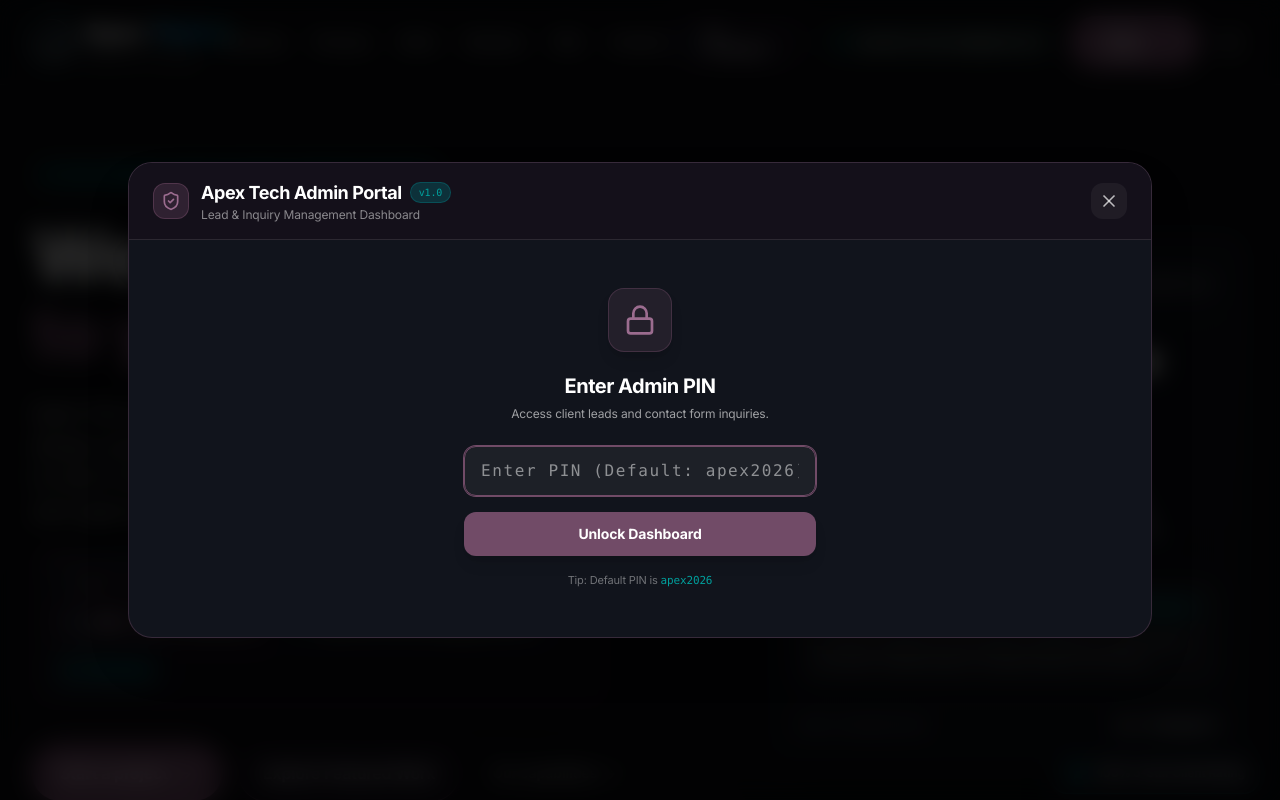
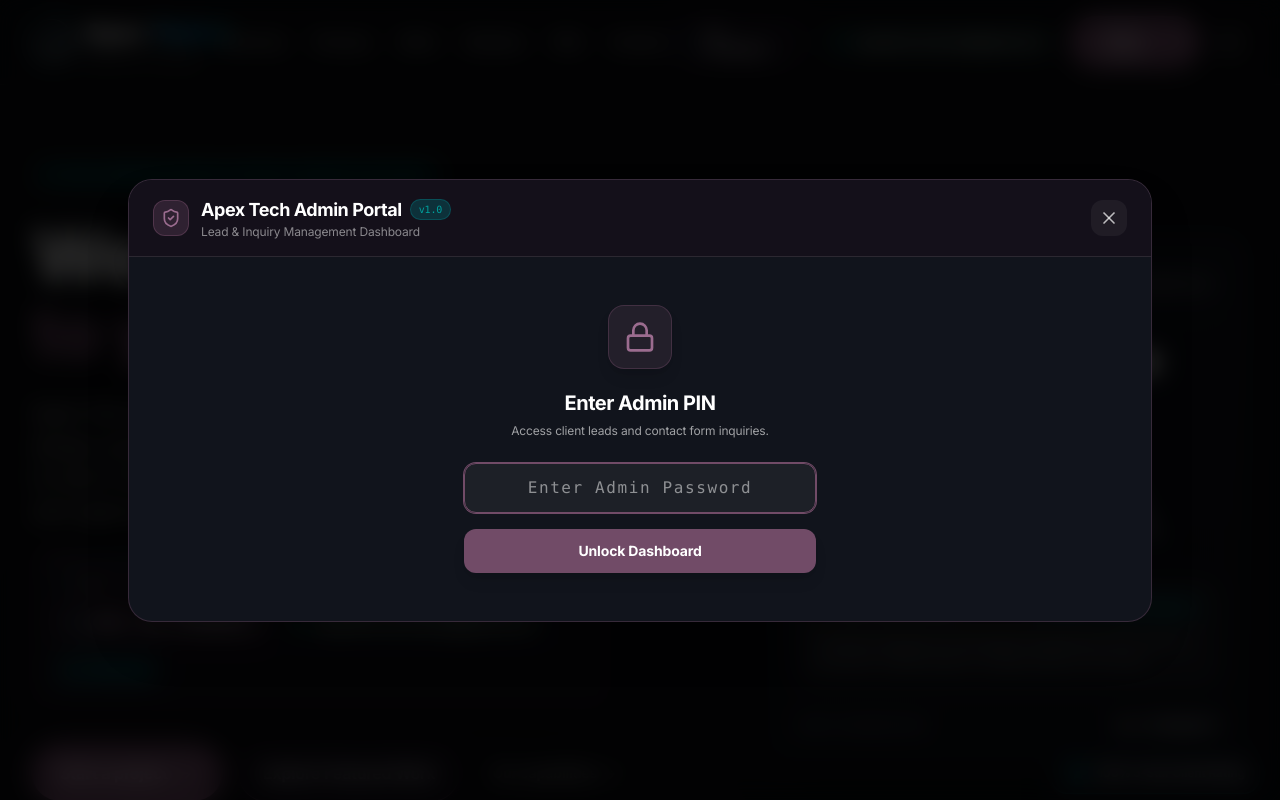
Before and after one commit to its-sartaj/Apex-Tech, a React (Vite) app: page / in a window 1280 px wide. Both pictures are taken after a click on the button 1230 px from the left and 42 px from the top of the page. Shown: the top 800 px of the page. Built offline with nearby package versions, Linux system fonts and the light colour scheme.

Commit message:
sec(admin): update admin password to custom PIN and secure prompt

```diff
--- a/src/components/AdminModal.tsx
+++ b/src/components/AdminModal.tsx
@@ -15,7 +15,7 @@ interface AdminModalProps {
   onClose: () => void;
 }
 
-const DEFAULT_PIN = 'apex2026';
+const DEFAULT_PIN = 'sartajapex9911';
 
 export default function AdminModal({ isOpen, onClose }: AdminModalProps) {
   const [isAuthenticated, setIsAuthenticated] = useState<boolean>(() => {
@@ -55,7 +55,7 @@ export default function AdminModal({ isOpen, onClose }: AdminModalProps) {
       setPinInput('');
       setInquiries(getInquiries());
     } else {
-      setPinError('Incorrect PIN. Default is: apex2026');
+      setPinError('Incorrect password. Please try again.');
     }
   };
 
@@ -185,7 +185,7 @@ export default function AdminModal({ isOpen, onClose }: AdminModalProps) {
                 <div>
                   <input
                     type="password"
-                    placeholder="Enter PIN (Default: apex2026)"
+                    placeholder="Enter Admin Password"
                     value={pinInput}
                     onChange={(e) => {
                       setPinInput(e.target.value);
@@ -208,10 +208,6 @@ export default function AdminModal({ isOpen, onClose }: AdminModalProps) {
                 >
                   Unlock Dashboard
                 </button>
-
-                <p className="text-[11px] text-white/40">
-                  Tip: Default PIN is <code className="text-[#00A09D]">apex2026</code>
-                </p>
               </form>
             </div>
           ) : (
```
